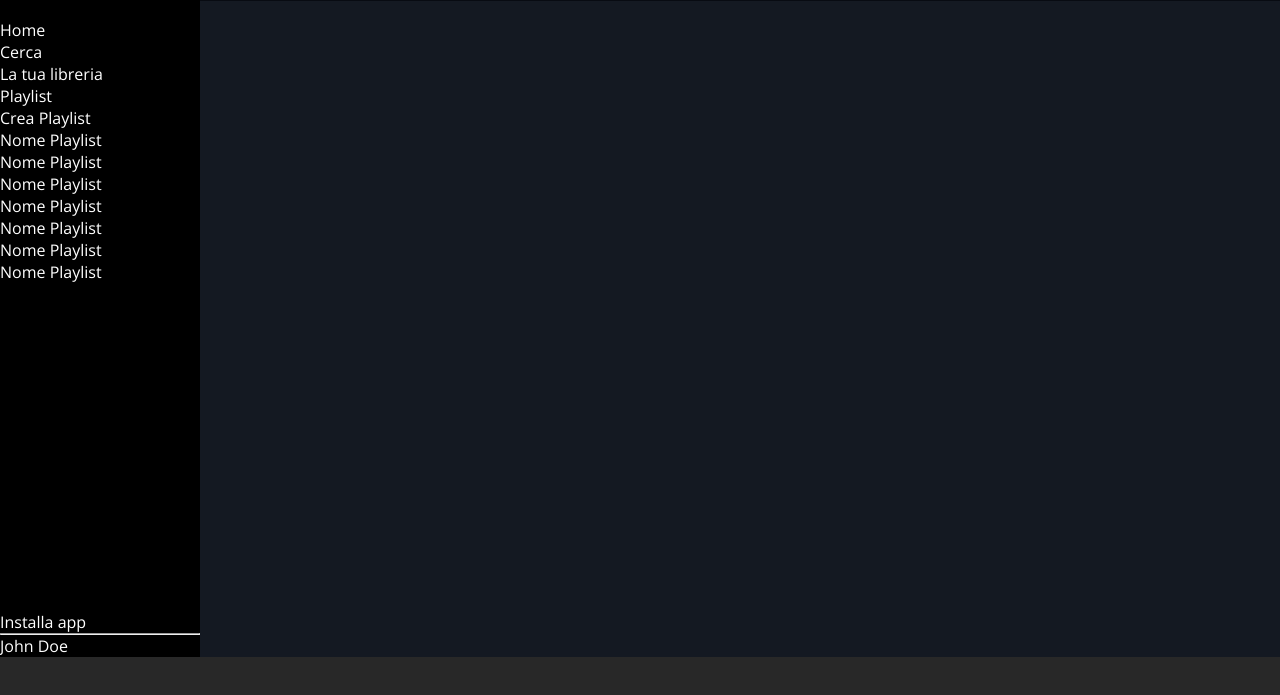
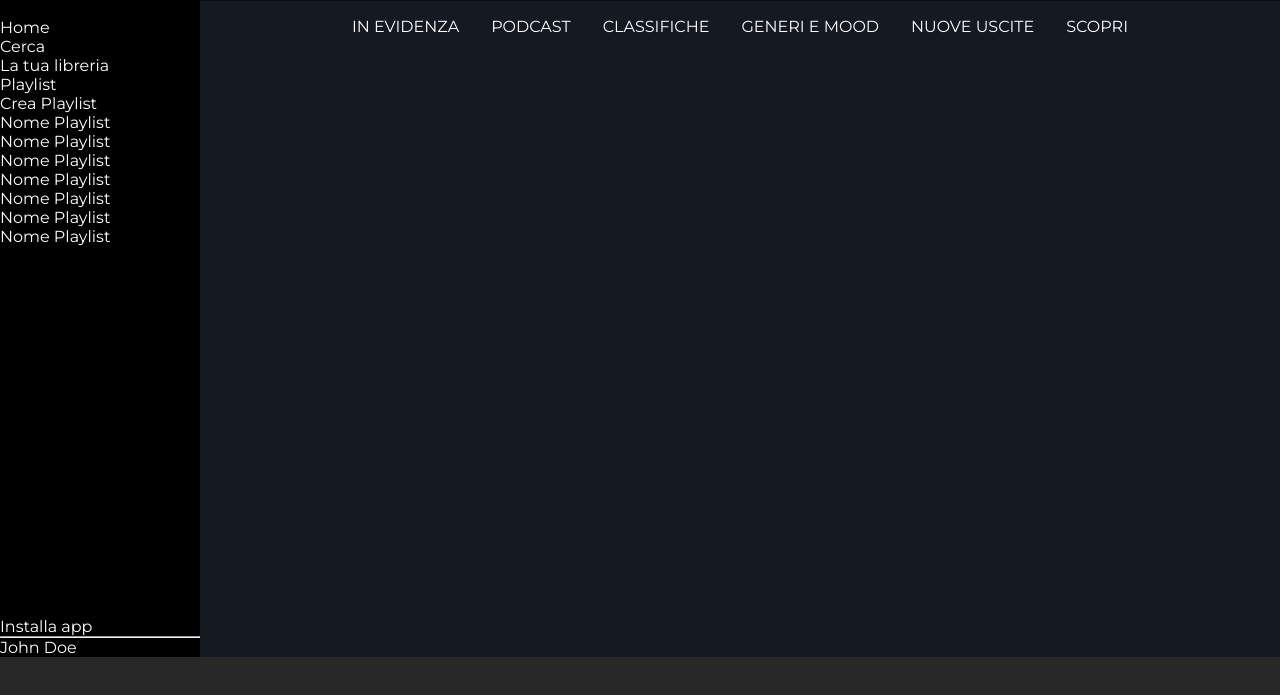
Before and after one commit to vito-pizzulli/html-css-spotifyweb, a plain HTML site: page index.html in a window 1280 px wide. Shown: the part 63-758 px from the top of the page. Drawn offline with nearby package versions, Linux system fonts and the light colour scheme.

Commit message:
added selection bar and updated font to montserrat

```diff
--- a/css/style.css
+++ b/css/style.css
@@ -16,12 +16,16 @@ html {
 }
 
 body {
-    font-family: 'Open Sans', sans-serif;
+    font-family: 'Montserrat', sans-serif;
 }
 
 main {
     display: flex;
     flex-wrap: wrap;
+}
+
+li {
+    list-style-type: none;
 }
 
 #logo {
@@ -57,6 +61,15 @@ main {
     justify-content: flex-end;
 }
 
+.selection-bar ul {
+    display: flex;
+    justify-content: center;
+}
+
+.selection-bar li {
+    margin: 1rem;
+}
+
 .upgrade-bar button {
     padding: .4rem 1rem;
     border-radius: 50px;
--- a/index.html
+++ b/index.html
@@ -8,10 +8,10 @@
     <link rel="stylesheet" href="css/style.css">
     <link rel="icon" type="image/x-icon" href="img/favicon.ico">
 
-    <!-- Google Fonts Open Sans 300-400-700 -->
+    <!-- Google Fonts Montserrat 100-300-400-500-700 -->
     <link rel="preconnect" href="https://fonts.googleapis.com">
     <link rel="preconnect" href="https://fonts.gstatic.com" crossorigin>
-    <link href="https://fonts.googleapis.com/css2?family=Open+Sans:wght@300;400;700&display=swap" rel="stylesheet">
+    <link href="https://fonts.googleapis.com/css2?family=Montserrat:wght@100;300;400;500;700&display=swap" rel="stylesheet">
 
     <!-- Font Awesome 6.4.0 -->
     <link rel="stylesheet" href="https://cdnjs.cloudflare.com/ajax/libs/font-awesome/6.4.0/css/all.min.css">
@@ -50,6 +50,16 @@
             <div class="upgrade-bar">
                 <button class="txt-uppercase">Effettua l'upgrade</button>
             </div>
+            <div class="selection-bar">
+                <ul>
+                    <li class="txt-uppercase">In evidenza</li>
+                    <li class="txt-uppercase">Podcast</li>
+                    <li class="txt-uppercase">Classifiche</li>
+                    <li class="txt-uppercase">Generi e mood</li>
+                    <li class="txt-uppercase">Nuove uscite</li>
+                    <li class="txt-uppercase">Scopri</li>
+                </ul>
+            </div>
         </section>
         <section id="player-section">
 
```
